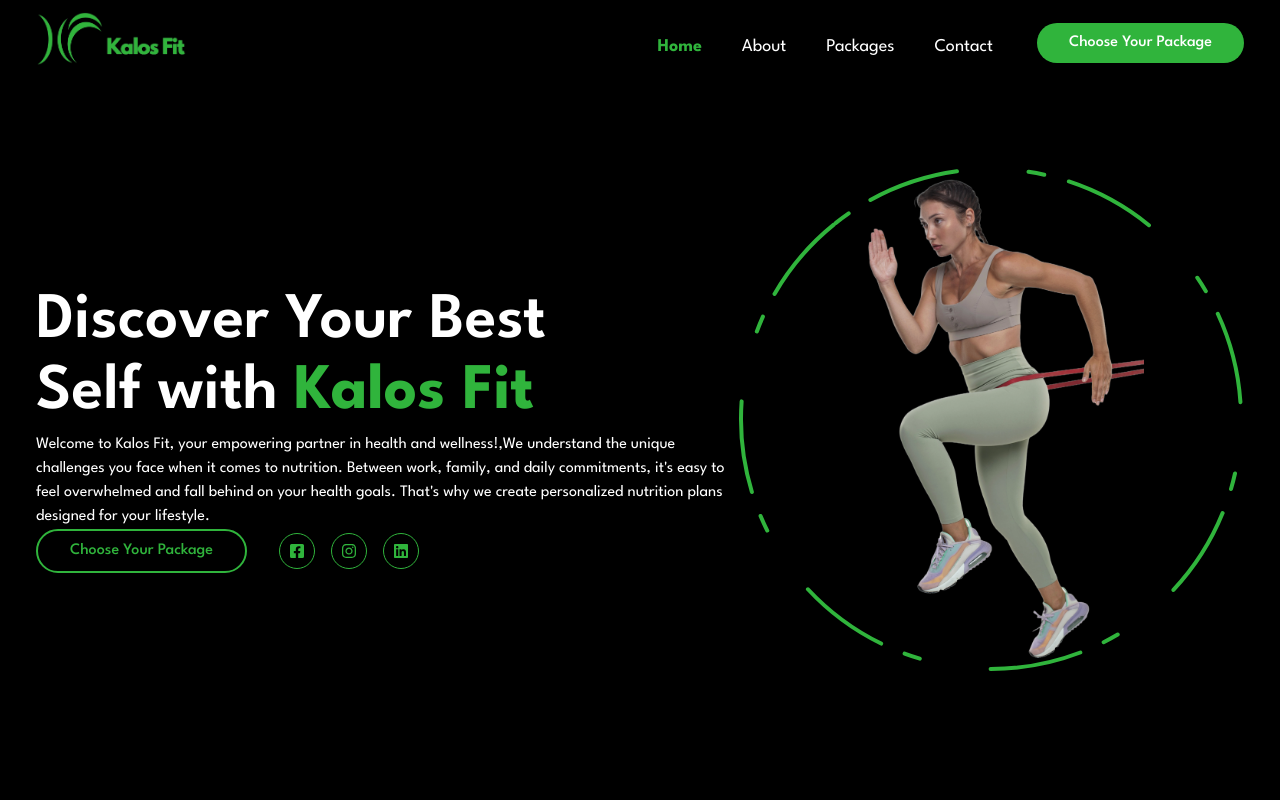
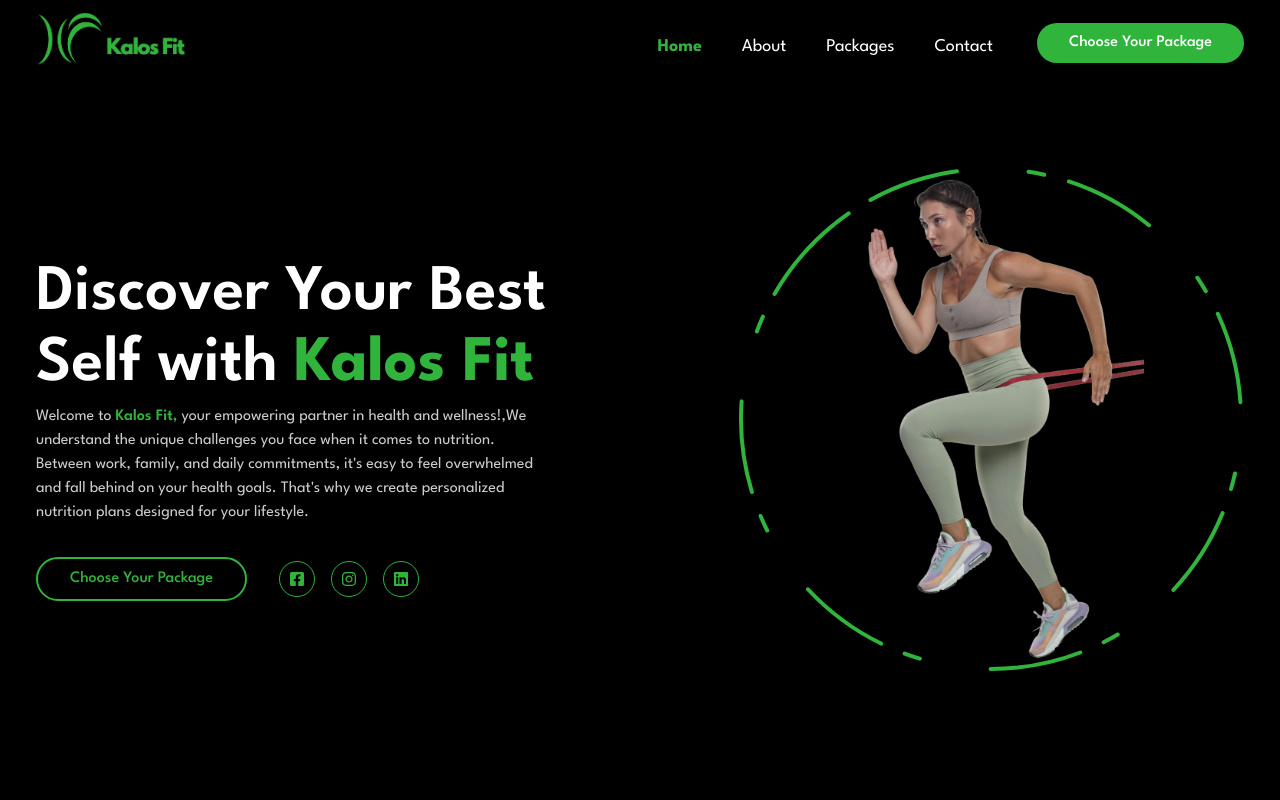
Before and after one commit to mohamed-sayed-elmahdy/kalos-fit, a Next.js app: page / in a window 1280 px wide. Shown: the top 800 px of the page. Built offline with nearby package versions, Linux system fonts and the light colour scheme.

Commit message:
optimize  performance

```diff
--- a/src/app/components/HeroSection/HeroSection.jsx
+++ b/src/app/components/HeroSection/HeroSection.jsx
@@ -13,9 +13,9 @@ function HeroSection() {
             Discover Your Best <br />
             Self with <span className="textgreen font-bold">Kalos Fit</span>
           </h1>
-          <p >
+          <p className="sm:max-w-[500px] mb-8 text-white/80">
             Welcome to
-            <span > Kalos Fit,</span> your
+            <span className="textgreen font-semibold"> Kalos Fit,</span> your
             empowering partner in health and wellness!,We understand the unique
             challenges you face when it comes to nutrition. Between work,
             family, and daily commitments, it's easy to feel overwhelmed and
```
